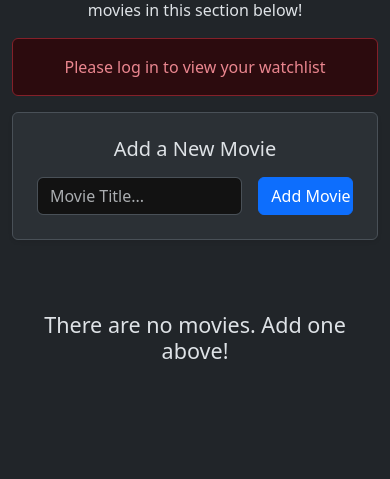
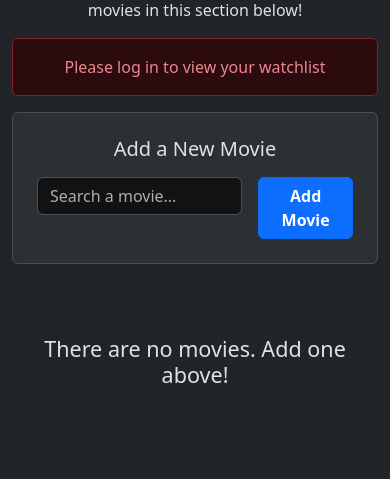
Before and after one commit to pruiz2/movie-watchlist-crud-app, a Flask app: page / in a window 390 px wide. Shown: the part 194-673 px from the top of the page. Run offline with Flask 3, Linux system fonts and the light colour scheme; parts of the project's set-up code (start-up, migrations or seed data) failed here and were passed over.

Commit message:
Add live search search autocomplete and fixes

```diff
--- a/app.py
+++ b/app.py
@@ -2,11 +2,12 @@ import os
 import requests
 from functools import wraps
 from flask import Flask, render_template, url_for, request, redirect, jsonify, session, flash
-from database import supabase, omdb_key
+from database import supabase, omdb_key, tmdb_key
 
 app = Flask(__name__)
 app.secret_key = os.environ.get("SECRET_KEY") or os.urandom(24)
 app.config["OMDB_KEY"] = omdb_key
+app.config["TMDB_KEY"] = tmdb_key
 
 
 def require_login(view):
@@ -235,6 +236,25 @@ def get_movies():
         print(f"Database error: {e}")
         return jsonify({"error": "Failed to fetch movies"}), 500
 
+@app.route('/search-movie', methods=['GET'])
+def search_movie():
+    query = request.args.get('q', '')
+
+    if not query:
+        return jsonify([])
+
+    api_key = app.config['TMDB_KEY']
+    url = f"https://api.themoviedb.org/3/search/movie?api_key={api_key}&query={query}"
+
+    response = requests.get(url)
+    data = response.json()
+
+    # 3. Extract the array of movie results (TMDB uses data.get('results', []))
+    movies = data.get('results', [])
+
+    # 4. Return as JSON back to JS
+    return jsonify(movies)
+
 
 @app.route("/delete/<movie_id>", methods=["GET", "POST"])
 @require_login
--- a/database.py
+++ b/database.py
@@ -7,6 +7,7 @@ load_dotenv()
 url : str = os.environ.get("SUPABASE_URL")
 key : str = os.environ.get("SUPABASE_KEY")
 omdb_key: str = os.environ.get("OMDB_KEY")
+tmdb_key: str = os.environ.get("TMDB_KEY")
 
 if not url or not key:
     raise ValueError("Missing Supabase URL or Key. Check your .env file.")
--- /dev/null
+++ b/static/js/live_search.js
@@ -0,0 +1,65 @@
+const title_field = document.getElementById('input');
+
+async function getMovieTitle(query) {
+    try {
+        const response = await fetch(`/search-movie?q=${encodeURIComponent(query)}`);
+        const data = await response.json();
+        renderDropdown(data);
+    } catch (err) {
+        console.error("Error fetching movies:", err);
+    }
+}
+
+function renderDropdown(movies) {
+    const container = document.getElementById('search-results');
+    container.innerHTML = '';
+
+    if (!Array.isArray(movies) || movies.length === 0) {
+        container.style.display = 'none';
+        return;
+    }
+
+    movies.forEach(movie => {
+        const title = movie.title || movie.Title;
+        const releaseYear = (movie.release_date ? movie.release_date.split('-')[0] : '') || movie.Year || '';
+
+        const item = document.createElement('button');
+        item.type = 'button';
+        item.className = 'dropdown-item d-flex justify-content-between align-items-center p-2';
+
+        item.innerHTML = `
+            <span class="fw-bold text-truncate">${title}</span>
+            ${releaseYear ? `<small class="text-body-secondary ms-2">${releaseYear}</small>` : ''}
+        `;
+
+        item.addEventListener('click', () => {
+            title_field.value = title;
+            container.innerHTML = '';
+            container.style.display = 'none';
+        });
+
+        container.appendChild(item);
+    });
+
+    container.style.display = 'block';
+}
+
+title_field.addEventListener("input", () => {
+    const title_value = title_field.value.trim();
+
+    if (title_value.length >= 2) {
+        getMovieTitle(title_value);
+    } else {
+        const container = document.getElementById('search-results');
+        container.innerHTML = '';
+        container.style.display = 'none';
+    }
+});
+
+// Close dropdown when clicking outside
+document.addEventListener('click', (event) => {
+    const container = document.getElementById('search-results');
+    if (container && !title_field.contains(event.target) && !container.contains(event.target)) {
+        container.style.display = 'none';
+    }
+});
--- a/templates/index.html
+++ b/templates/index.html
@@ -6,7 +6,7 @@
 
 {% block body %}
 
-<!-- 1. Flash Messages -->
+<!-- Flash Messages -->
 {% with messages = get_flashed_messages(with_categories=true) %}
   {% if messages %}
     {% for category, message in messages %}
@@ -56,20 +56,30 @@
     <div class="alert alert-danger">{{ error }}</div>
     {% endif %}
 
-    <!-- 3. Add Movie Form -->
+    <!-- Add Movie Form -->
     <div class="mb-4 p-4 bg-body-tertiary rounded shadow-sm border text-start">
         <h3 class="h5 mb-3 text-center text-sm-start">Add a New Movie</h3>
         <form action="/movies" method="POST" class="row g-3">
-            <div class="col-8 col-sm-9">
-                <input type="text" name="content" class="form-control" placeholder="Movie Title..." required>
+
+            <!-- Input wrapper with relative positioning -->
+            <div class="col-8 col-sm-9 position-relative">
+                <input type="text" id="input" name="content" class="form-control" placeholder="Search a movie..." autocomplete="off" required>
+
+                <!-- Hidden fields populated by JS on selection -->
+                <input type="hidden" id="poster_path" name="poster_path">
+                <input type="hidden" id="tmdb_id" name="tmdb_id">
+
+                <!-- Floating Dropdown Container -->
+                <div id="search-results" class="dropdown-menu w-100 shadow-lg mt-1" style="display: none; max-height: 300px; overflow-y: auto;"></div>
             </div>
+
             <div class="col-4 col-sm-3">
-                <input type="submit" class="btn btn-primary w-100" value="Add Movie">
+                <button type="submit" class="btn btn-primary w-100 fw-semibold">Add Movie</button>
             </div>
         </form>
     </div>
 
-    <!-- 2. Movie Grid Section (4 per row) -->
+    <!-- Movie Grid Section (4 per row) -->
     {% if movies|length < 1 %}
         <div class="text-center py-5">
             <h4>There are no movies. Add one above!</h4>
@@ -129,4 +139,8 @@
     {% endif %}
 
 </div>
+
+<!-- Include Live Search Script -->
+<script src="{{ url_for('static', filename='js/live_search.js') }}"></script>
+
 {% endblock %}
```
Also changed, not shown: util.py (added).
